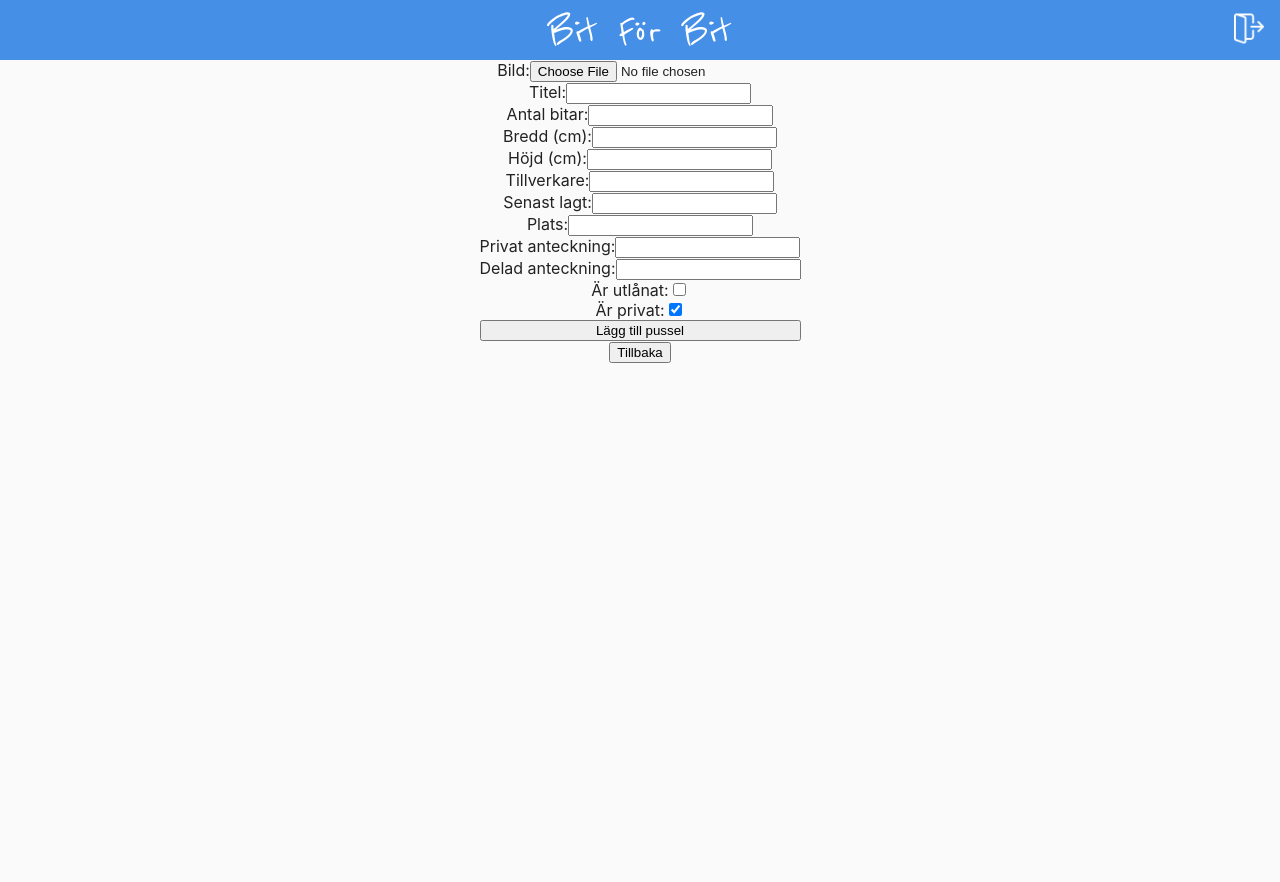
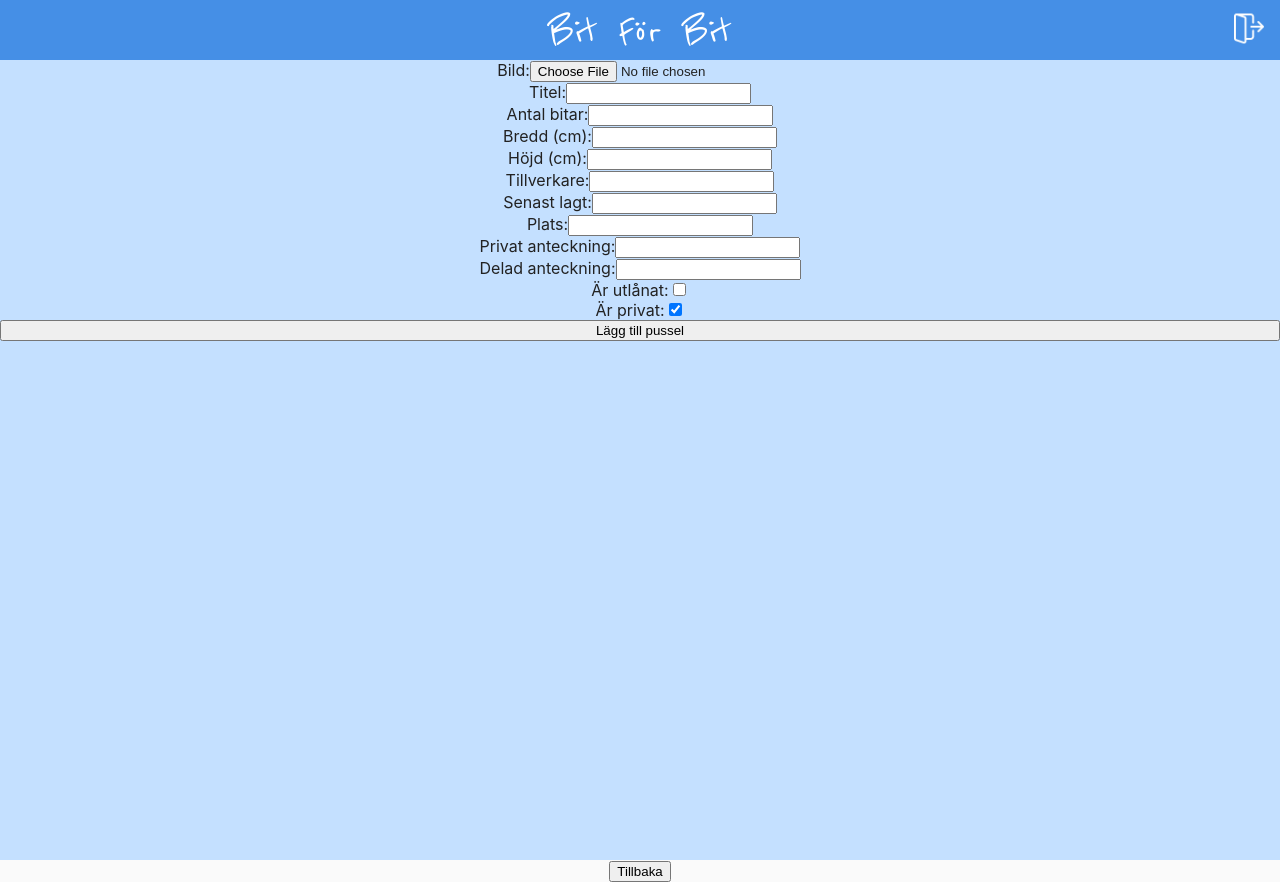
Before and after one commit to anjawillsund/bit-for-bit-frontend, a React (Create React App) app: page /add-puzzle in a window 1280 px wide. Before the commit the page ends 800 px from the top, so only its background shows below. Built offline with nearby package versions, Linux system fonts and the light colour scheme; sample sign-in values are in the browser's storage.

Commit message:
Add class name

```diff
--- a/src/components/puzzle-components/AddPuzzle.js
+++ b/src/components/puzzle-components/AddPuzzle.js
@@ -6,7 +6,7 @@ const AddPuzzle = () => {
   const navigate = useNavigate()
 
   return (
-    <div>
+    <div className='add-puzzle'>
       <PuzzleForm
         fetchUrl='my/puzzles'
         method='POST'
```
